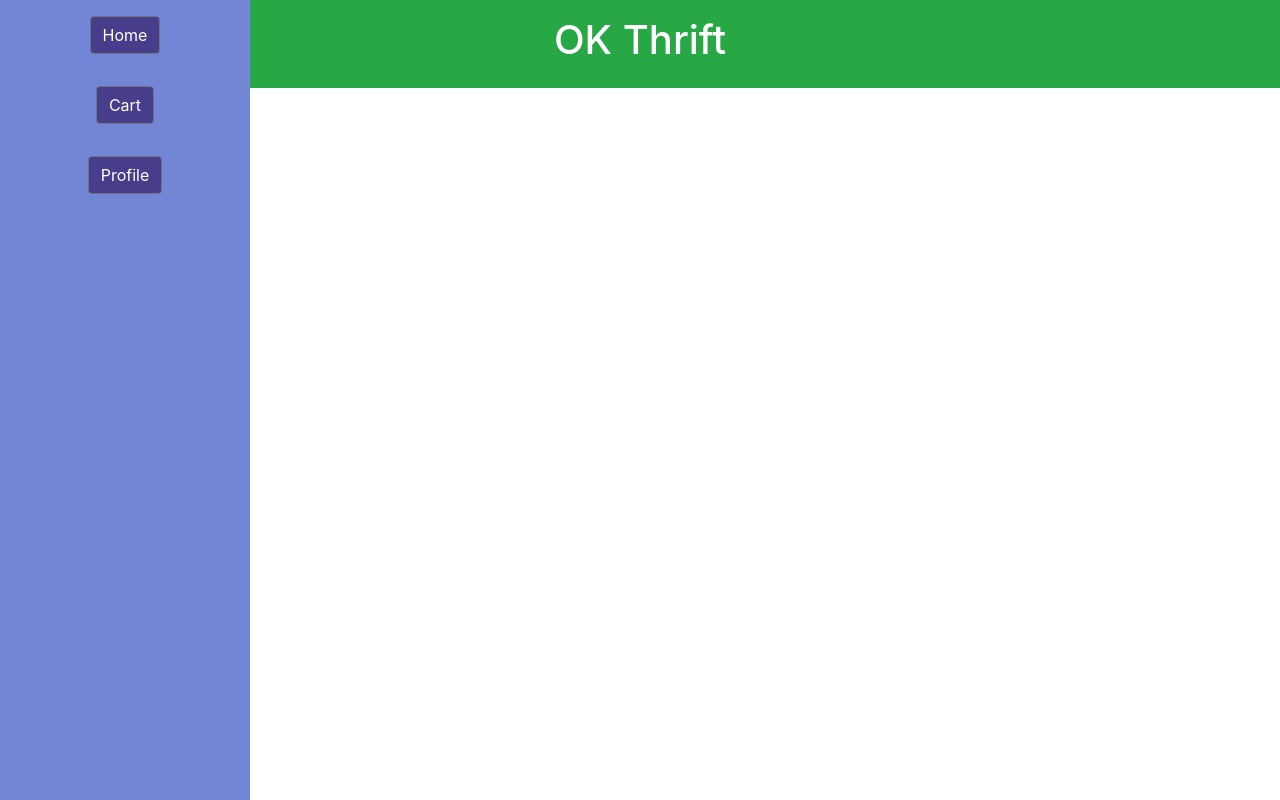
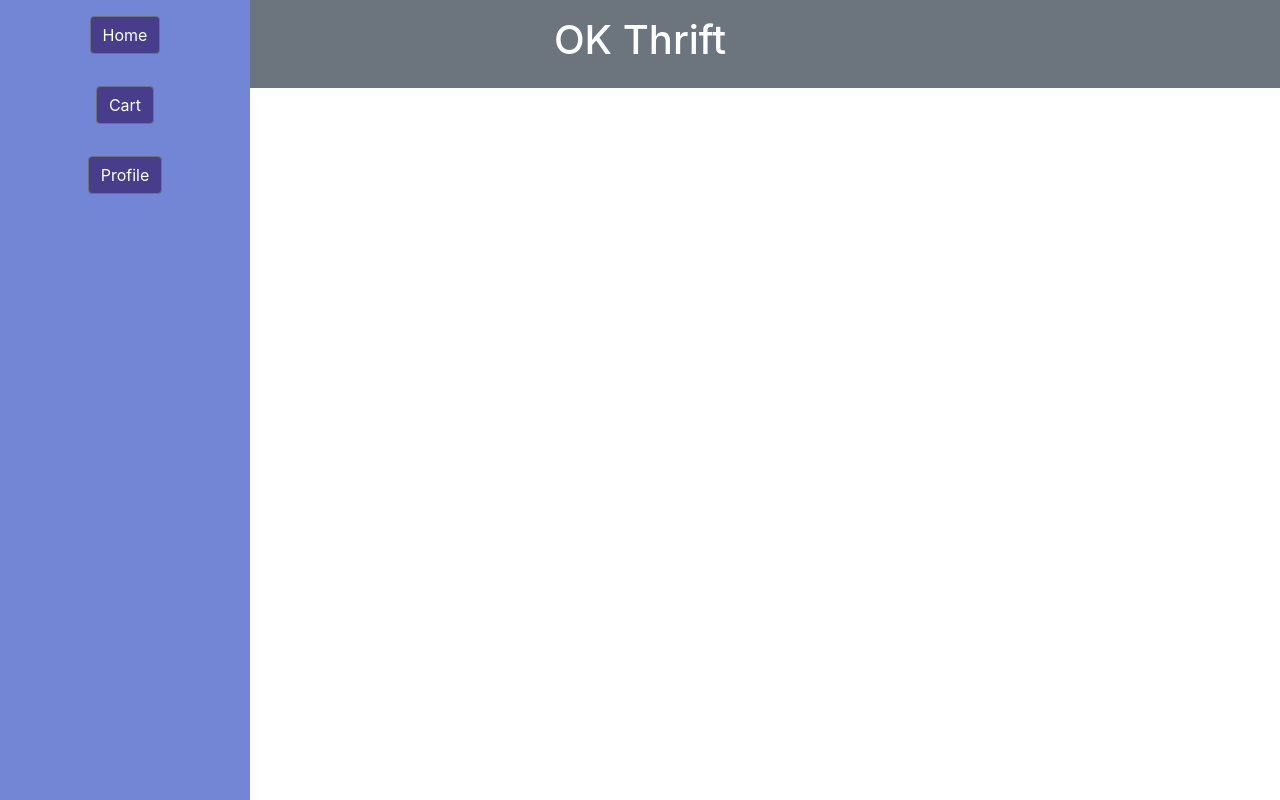
Before and after one commit to opomeroy26/OK-Thrift, a React (Create React App) app in the folder ok-thrift/: page / in a window 1280 px wide. Built offline with nearby package versions, Linux system fonts and the light colour scheme.

Commit message:
Header Color

```diff
--- a/ok-thrift/src/components/Header.js
+++ b/ok-thrift/src/components/Header.js
@@ -4,7 +4,7 @@ import '../styles/Header.css'
 
 function Header(){
     return (
-        <div className="p-3 mb-2 bg-success text-white">
+        <div className="p-3 mb-2 bg-secondary text-white">
            <h1 className="row justify-content-center">OK Thrift</h1>
         </div>
     )
```
